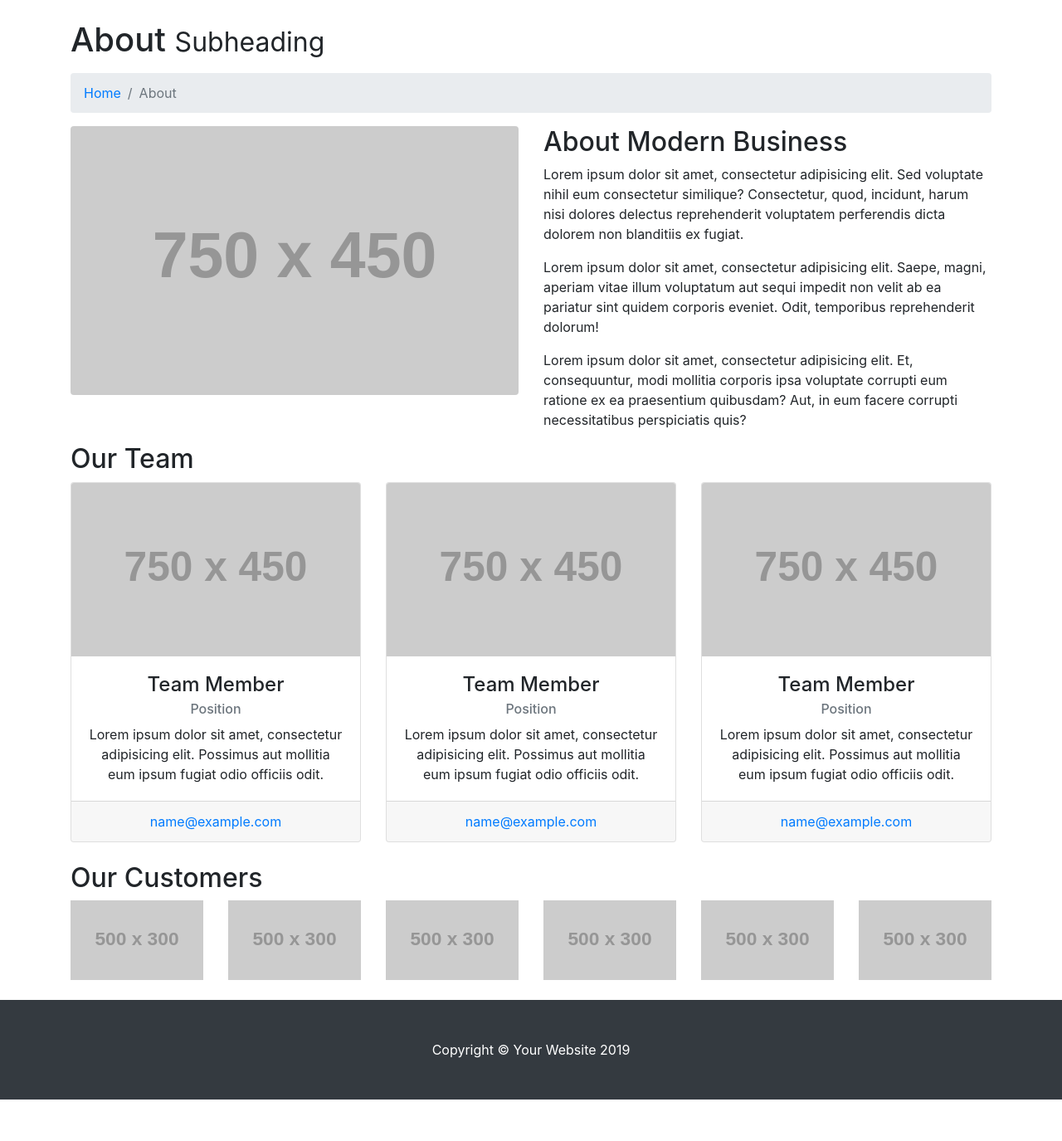
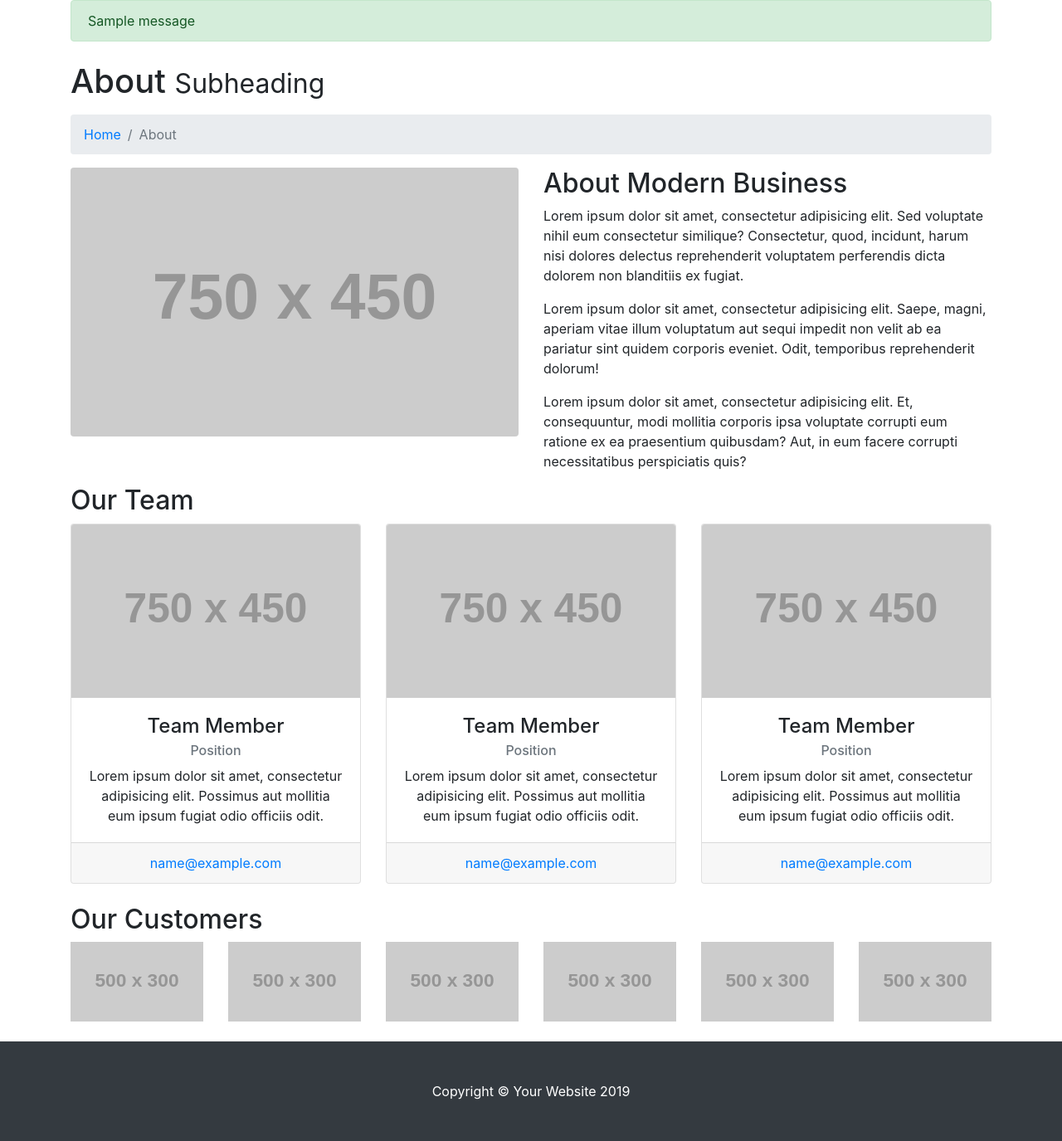
Before and after one commit to sebastian-ml/python-django-pep-8-site, a Django app: page /about/ in a window 1280 px wide. Shown: the part 56-1431 px from the top of the page at 83% size. Before the commit the page ends 1381 px from the top, so only its background shows below. Run offline with Django 3.2, Linux system fonts and the light colour scheme; tables that the repository leaves empty hold one stand-in row (values such as "Sample post"); grey boxes labelled with a size stand in for pictures from a placeholder-image service; one stand-in notice (Sample message) is shown; some libraries are stand-ins or nearby versions.

Commit message:
Add messages to the base template

```diff
--- a/main/templates/main/base.html
+++ b/main/templates/main/base.html
@@ -77,10 +77,17 @@
     </div>
 </nav>
 
+<div class="container">
+{% if messages %}
+    {% for message in messages %}
+        <div class="alert alert-{{ message.tags }}">
+            {{ message }}
+        </div>
+    {% endfor %}
+{% endif %}
+</div>
 
-    {% block content %}{% endblock %}
-
-
+{% block content %}{% endblock %}
 
 <!-- Footer -->
 <footer class="py-5 bg-dark">
```
Also changed, not shown: users/views.py (line endings or trailing spaces).
